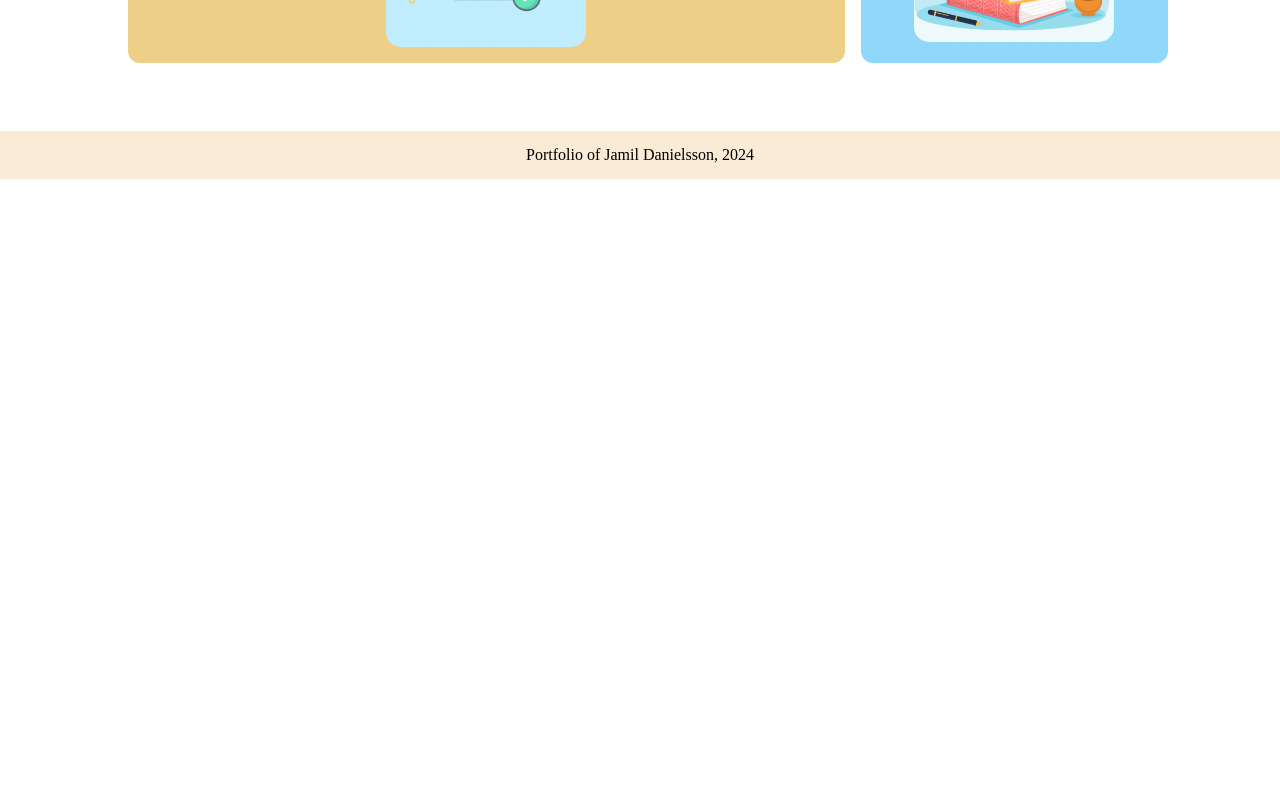
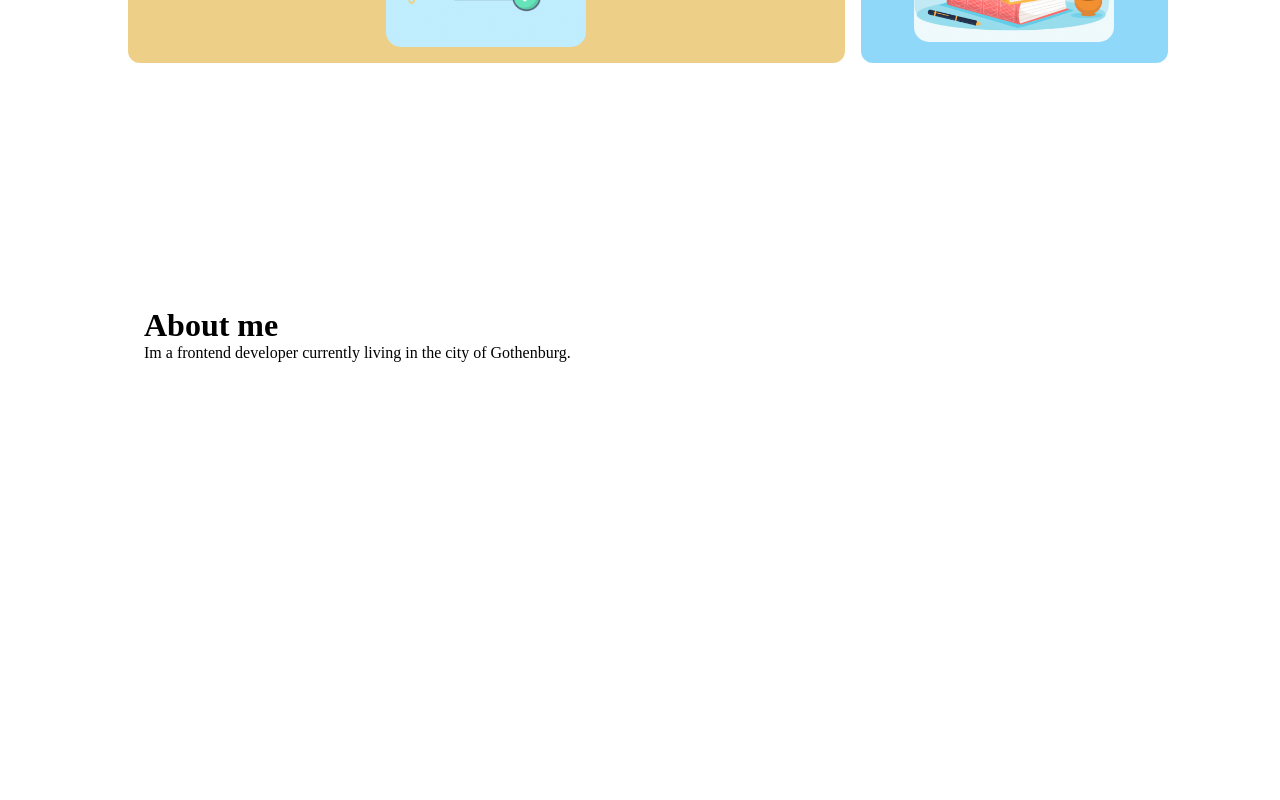
Before and after one commit to Jamildanielsson/new-portfolio, a React (Vite) app: page / in a window 1280 px wide. Shown: the part 1200-2000 px from the top of the page. Before the commit the page ends 1379 px from the top, so only its background shows below. Built offline with nearby package versions, Linux system fonts and the light colour scheme.

Commit message:
feat: fixed overlay problem with opacity, started on about component

```diff
--- a/src/App.jsx
+++ b/src/App.jsx
@@ -3,6 +3,7 @@ import Header from './components/Header/Header'
 import Main from './components/Main/Main'
 import Footer from './components/Footer/Footer'
 import Projects from './components/Projects/Projects'
+import About from './components/About/About'
 
 
 function App() {
@@ -13,6 +14,7 @@ function App() {
     <Header />
     <Main />
     <Projects />
+    <About />
     <Footer />
 
     </>
--- /dev/null
+++ b/src/components/About/About.jsx
@@ -0,0 +1,16 @@
+import "./about.css"
+
+const About = () => {
+  return (
+    <div className="about-wrapper">
+        <div className="about">
+        <div className="about-col-1">
+            <h1>About me</h1>
+            <p>Im a frontend developer currently living in the city of Gothenburg.</p>
+        </div>
+        </div>
+    </div>
+  )
+}
+
+export default About
--- /dev/null
+++ b/src/components/About/about.css
@@ -0,0 +1,13 @@
+.about-wrapper {
+    height: 100vh;
+    width: 100%;
+    display: flex;
+    justify-content: center;
+}
+
+.about {
+    margin-top: 10rem;
+    width: 80%;
+    grid-template-columns: 60% 40%;
+    padding: 1rem;
+}
```
